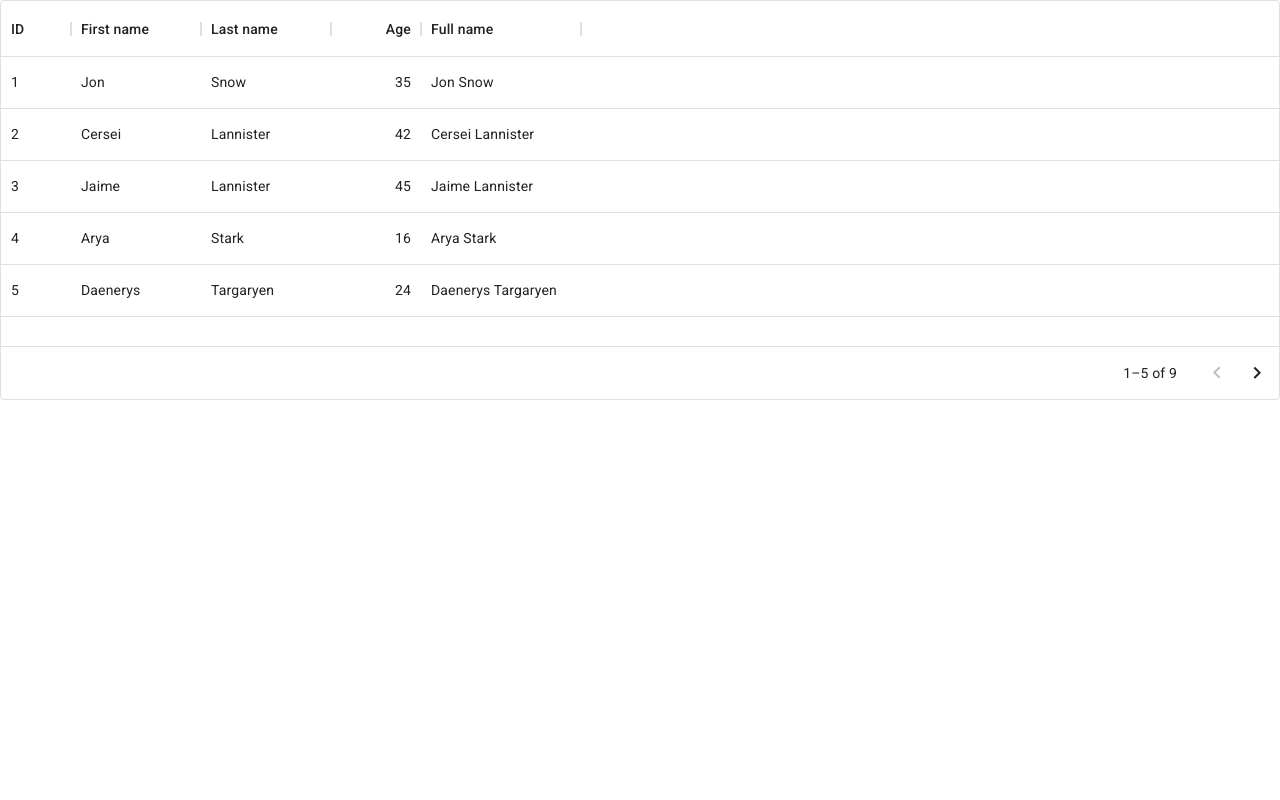
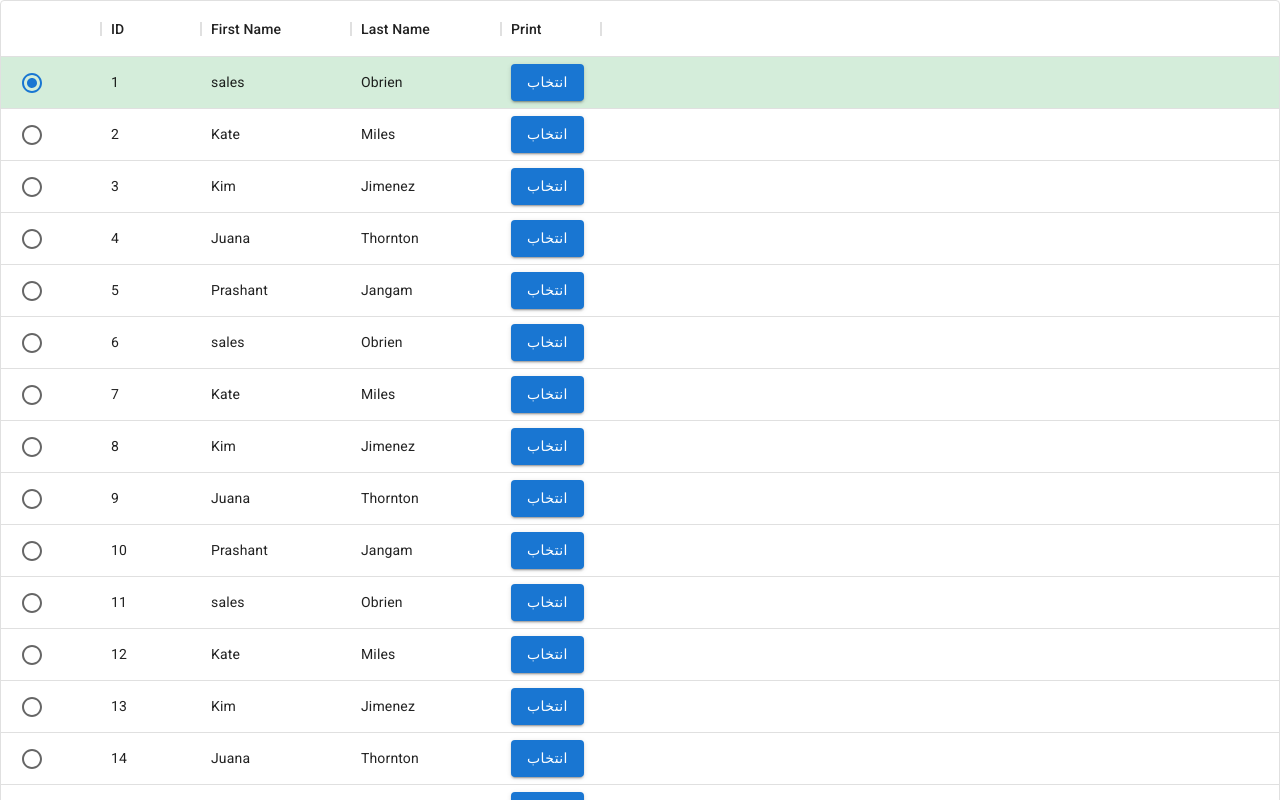
Before and after one commit to pouriya-chibaie-1/nextSite, a Next.js app: page /select in a window 1280 px wide. Shown: the top 800 px of the page. Built offline with nearby package versions, Linux system fonts and the light colour scheme.

Commit message:
starting main page

```diff
--- a/pages/select.js
+++ b/pages/select.js
@@ -1,8 +1,11 @@
 import { DataGrid } from '@mui/x-data-grid';
 import { useEffect, useState } from 'react';
 import { makeStyles } from '@mui/styles'
-
-import { createTheme, ThemeProvider } from "@mui/material";
+import Radio from "@mui/material/Radio";
+import { Button, createTheme, ThemeProvider } from "@mui/material";
+import SwipeableDrawer from '@mui/material/SwipeableDrawer';
+import style from '../styles/select.module.scss'
+import { height } from '@mui/system';
 
 const myTheme = createTheme({
   components: {
@@ -18,62 +21,165 @@ const myTheme = createTheme({
     }
   }
 });
-const columns = [
-  { field: 'id', headerName: 'ID', width: 70 },
-  { field: 'firstName', headerName: 'First name', width: 130 },
-  { field: 'lastName', headerName: 'Last name', width: 130 },
-  {
-    field: 'age',
-    headerName: 'Age',
-    type: 'number',
-    width: 90,
-  },
-  {
-    field: 'fullName',
-    headerName: 'Full name',
-    description: 'This column has a value getter and is not sortable.',
-    sortable: false,
-    width: 160,
-    valueGetter: (params) =>
-      `${params.row.firstName || ''} ${params.row.lastName || ''}`,
-  },
-];
 
 const rows = [
-  { id: 1, lastName: 'Snow', firstName: 'Jon', age: 35 },
-  { id: 2, lastName: 'Lannister', firstName: 'Cersei', age: 42 },
-  { id: 3, lastName: 'Lannister', firstName: 'Jaime', age: 45 },
-  { id: 4, lastName: 'Stark', firstName: 'Arya', age: 16 },
-  { id: 5, lastName: 'Targaryen', firstName: 'Daenerys', age: 24 },
-  { id: 6, lastName: 'Melisandre', firstName: null, age: 150 },
-  { id: 7, lastName: 'Clifford', firstName: 'Ferrara', age: 44 },
-  { id: 8, lastName: 'Frances', firstName: 'Rossini', age: 36 },
-  { id: 9, lastName: 'Roxie', firstName: 'Harvey', age: 65 },
+  { id: 1, firstName: "sales", lastName: "Obrien" },
+  { id: 2, firstName: "Kate", lastName: "Miles" },
+  { id: 3, firstName: "Kim", lastName: "Jimenez" },
+  { id: 4, firstName: "Juana", lastName: "Thornton" },
+  { id: 5, firstName: "Prashant", lastName: "Jangam" },
+  { id: 6, firstName: "sales", lastName: "Obrien" },
+  { id: 7, firstName: "Kate", lastName: "Miles" },
+  { id: 8, firstName: "Kim", lastName: "Jimenez" },
+  { id: 9, firstName: "Juana", lastName: "Thornton" },
+  { id: 10, firstName: "Prashant", lastName: "Jangam" },
+  { id: 11, firstName: "sales", lastName: "Obrien" },
+  { id: 12, firstName: "Kate", lastName: "Miles" },
+  { id: 13, firstName: "Kim", lastName: "Jimenez" },
+  { id: 14, firstName: "Juana", lastName: "Thornton" },
+  { id: 15, firstName: "Prashant", lastName: "Jangam" },
+  { id: 16, firstName: "sales", lastName: "Obrien" },
+  { id: 17, firstName: "Kate", lastName: "Miles" },
+  { id: 18, firstName: "Kim", lastName: "Jimenez" },
+  { id: 19, firstName: "Juana", lastName: "Thornton" },
+  { id: 20, firstName: "Prashant", lastName: "Jangam" },
+  { id: 21, firstName: "sales", lastName: "Obrien" },
+  { id: 22, firstName: "Kate", lastName: "Miles" },
+  { id: 23, firstName: "Kim", lastName: "Jimenez" },
+  { id: 24, firstName: "Juana", lastName: "Thornton" },
+  { id: 25, firstName: "Prashant", lastName: "Jangam" },
+  { id: 26, firstName: "sales", lastName: "Obrien" },
+  { id: 27, firstName: "Kate", lastName: "Miles" },
+  { id: 28, firstName: "Kim", lastName: "Jimenez" },
+  { id: 29, firstName: "Juana", lastName: "Thornton" },
+  { id: 30, firstName: "Prashant", lastName: "Jangam" },
+  { id: 31, firstName: "sales", lastName: "Obrien" },
+  { id: 32, firstName: "Kate", lastName: "Miles" },
+  { id: 33, firstName: "Kim", lastName: "Jimenez" },
+  { id: 34, firstName: "Juana", lastName: "Thornton" },
+  { id: 35, firstName: "Prashant", lastName: "Jangam" },
+  { id: 36, firstName: "sales", lastName: "Obrien" },
+  { id: 37, firstName: "Kate", lastName: "Miles" },
+  { id: 38, firstName: "Kim", lastName: "Jimenez" },
+  { id: 39, firstName: "Juana", lastName: "Thornton" },
+  { id: 40, firstName: "Prashant", lastName: "Jangam" },
+  { id: 41, firstName: "sales", lastName: "Obrien" },
+  { id: 42, firstName: "Kate", lastName: "Miles" },
+  { id: 43, firstName: "Kim", lastName: "Jimenez" },
+  { id: 44, firstName: "Juana", lastName: "Thornton" },
+  { id: 45, firstName: "Prashant", lastName: "Jangam" },
+  { id: 46, firstName: "sales", lastName: "Obrien" },
+  { id: 47, firstName: "Kate", lastName: "Miles" },
+  { id: 48, firstName: "Kim", lastName: "Jimenez" },
+  { id: 49, firstName: "Juana", lastName: "Thornton" },
+  { id: 50, firstName: "Prashant", lastName: "Jangam" },
+  { id: 51, firstName: "sales", lastName: "Obrien" },
+  { id: 52, firstName: "Kate", lastName: "Miles" },
+  { id: 53, firstName: "Kim", lastName: "Jimenez" },
+  { id: 54, firstName: "Juana", lastName: "Thornton" },
+  { id: 55, firstName: "Prashant", lastName: "Jangam" },
+  { id: 56, firstName: "sales", lastName: "Obrien" },
+  { id: 57, firstName: "Kate", lastName: "Miles" },
+  { id: 58, firstName: "Kim", lastName: "Jimenez" },
+  { id: 59, firstName: "Juana", lastName: "Thornton" },
+  { id: 60, firstName: "Prashant", lastName: "Jangam" },
+  { id: 61, firstName: "sales", lastName: "Obrien" },
+  { id: 62, firstName: "Kate", lastName: "Miles" },
+  { id: 63, firstName: "Kim", lastName: "Jimenez" },
+  { id: 64, firstName: "Juana", lastName: "Thornton" },
+  { id: 65, firstName: "Prashant", lastName: "Jangam" },
+  { id: 66, firstName: "sales", lastName: "Obrien" },
+  { id: 67, firstName: "Kate", lastName: "Miles" },
+  { id: 68, firstName: "Kim", lastName: "Jimenez" },
+  { id: 69, firstName: "Juana", lastName: "Thornton" },
+  { id: 70, firstName: "Prashant", lastName: "Jangam" },
+  { id: 71, firstName: "sales", lastName: "Obrien" },
+  { id: 72, firstName: "Kate", lastName: "Miles" },
+  { id: 73, firstName: "Kim", lastName: "Jimenez" },
+  { id: 74, firstName: "Juana", lastName: "Thornton" },
+  { id: 75, firstName: "Prashant", lastName: "Jangam" },
+  { id: 76, firstName: "sales", lastName: "Obrien" },
+  { id: 77, firstName: "sales", lastName: "Obrien" },
+  { id: 78, firstName: "Kim", lastName: "Jimenez" },
+  { id: 79, firstName: "Juana", lastName: "Thornton" },
+  { id: 80, firstName: "Prashant", lastName: "Jangam" },
 ];
+let radioChecked = [rows[0].id];
 
 export default function Select() {
-  const [selectedRow,setSelectedRow]=useState()
-  const [selectedRowIndex,setSelectedRowIndex]=useState(1)
-  useEffect(()=>{
-    if(selectedRow){
-setSelectedRowIndex(selectedRow.row.id)
-      console.log(selectedRow.row);
-      console.log("id = ",selectedRow.row.id);
-    }
-  },[selectedRow])
+  const [selectionModel, setSelectionModel] = useState(radioChecked);
+  const [rowPerPage, setRowPerPage] = useState(10);
+  const [drawerOpen, setDrawerOpen] = useState(false);
+  radioChecked = selectionModel;
 
+  const selectedRow = rows.filter((item) => {
+    return item.id === selectionModel[0];
+  });
+  const columns = [
+    {
+      field: "radiobutton",
+      headerName: "",
+      width: 100,
+      sortable: false,
+      renderCell: (params) => (
+        <Radio checked={radioChecked[0] === params.id} value={params.id} />
+      )
+    },
+    {
+      field: "id",
+      headerName: "ID"
+    },
+    {
+      field: "firstName",
+      headerName: "First Name",
+      width: 150
+    },
+    {
+      field: "lastName",
+      headerName: "Last Name",
+      width: 150
+    },
+    {
+      field: "Print",
+      renderCell: (cellValues) => {
+        return (
+          <Button
+            variant="contained"
+            color="primary"
+            onClick={() => {
+            setDrawerOpen(true)
+
+            }}
+          >
+            انتخاب
+          </Button>
+        );
+      },}
+  ];
   return (
-    <div style={{ height: 400, width: '100%' }}>
+    <div className="App">
       <ThemeProvider theme={myTheme}>
-      <DataGrid
+
+      <DataGrid  sx={{height:"400px"}}
         rows={rows}
         columns={columns}
-        pageSize={5}
-        rowsPerPageOptions={[5]}
-        // isRowSelectable={(e)=>{setSelectedRow(e.target.value)}}
-        onRowClick={(rowData)=>setSelectedRow(rowData)}
+        autoHeight
+        selectionModel={selectionModel}
+        onSelectionModelChange={(newSelectionModel) => {
+          setSelectionModel(newSelectionModel);
+        }}
+        rowsPerPage={10}
+        rowsPerPageOptions={[10,20,30,40,100]}
         />
+        <SwipeableDrawer open={drawerOpen} onClose={()=>setDrawerOpen(false)} anchor="bottom" width={100} >
+          <div className={style.drawerSelect}>
+
+        You have selected: {selectedRow[0].firstName} {selectedRow[0].lastName}
+          </div>
+        </SwipeableDrawer>
         </ThemeProvider>
+      <div style={{ marginTop: "40px" }}>
+      </div>
     </div>
   );
 }
--- a/styles/globals.css
+++ b/styles/globals.css
@@ -1,8 +1,9 @@
+@import url(./font/font.css);
 html,
 body {
   padding: 0;
   margin: 0;
-  font-family: -apple-system, BlinkMacSystemFont, Segoe UI, Roboto, Oxygen,
+  font-family: 'Vazir', BlinkMacSystemFont, Segoe UI, Roboto, Oxygen,
     Ubuntu, Cantarell, Fira Sans, Droid Sans, Helvetica Neue, sans-serif;
 }
 
--- /dev/null
+++ b/styles/select.module.scss
@@ -0,0 +1,4 @@
+.drawerSelect{
+    width: 100%;
+    height: 500px;
+}
```
Also changed, not shown: pages/index.js (+119 -9 lines).
